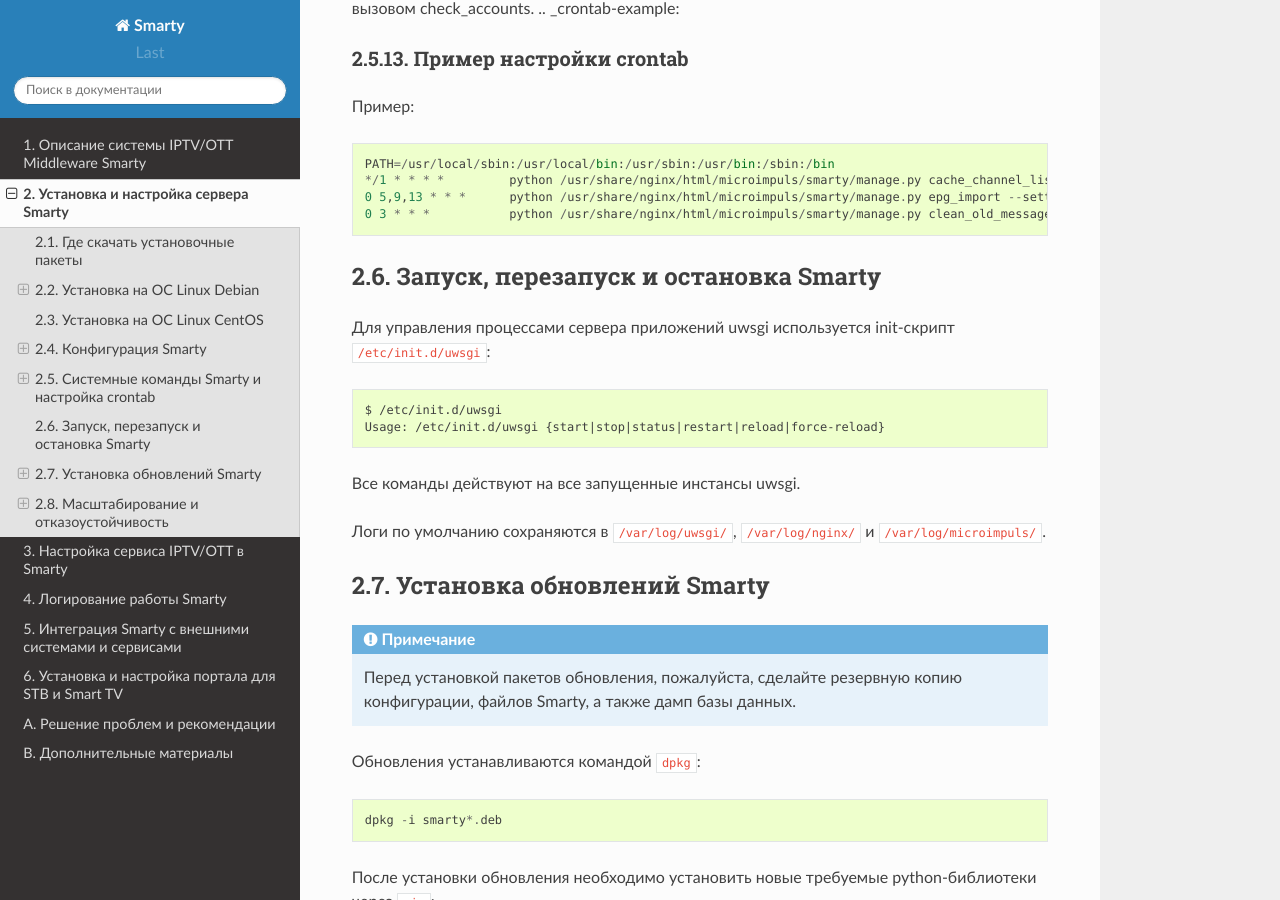
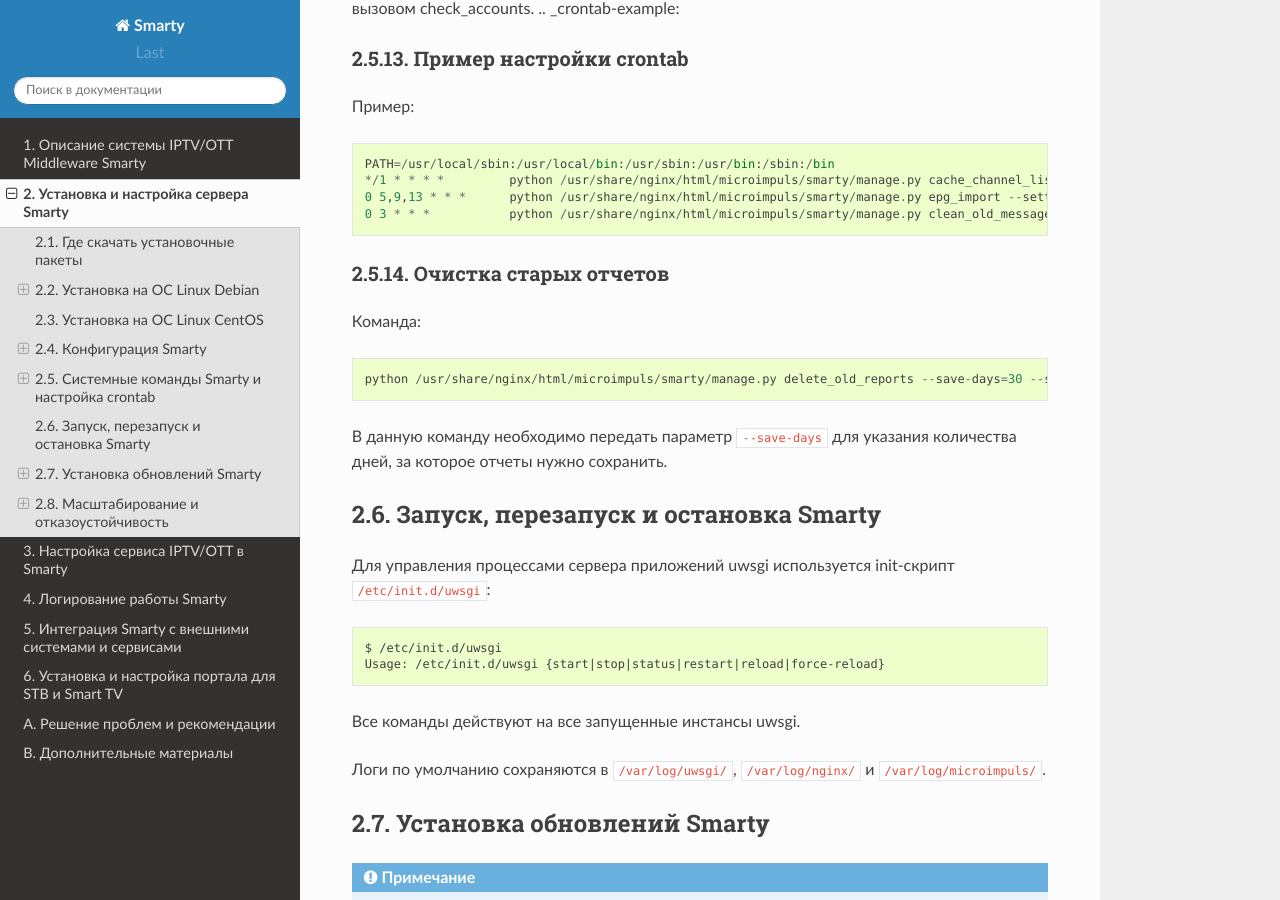
Before and after one commit to sergey-yakovlev/smarty-docs, a Sphinx documentation site: the page built from source/installation_and_configuration.rst, in a window 1280 px wide and 900 px high, scrolled down 21175 px. Built offline with Sphinx 7.4.7 and the Read the Docs theme 2.0.0, drawn with Linux system fonts in a browser that asks for light colours.

Commit message:
Добавлена management-команда delete_old_reports

```diff
--- a/source/installation_and_configuration.rst
+++ b/source/installation_and_configuration.rst
@@ -938,6 +938,15 @@
 
 .. _init-script:
 
+2.5.14. Очистка старых отчетов
+-------------------------
+
+Команда: ::
+
+    python /usr/share/nginx/html/microimpuls/smarty/manage.py delete_old_reports --save-days=30 --settings=settings.<settings name>
+
+В данную команду необходимо передать параметр ``--save-days`` для указания количества дней, за которое отчеты нужно сохранить.
+
 2.6. Запуск, перезапуск и остановка Smarty
 ==========================================
 
```
